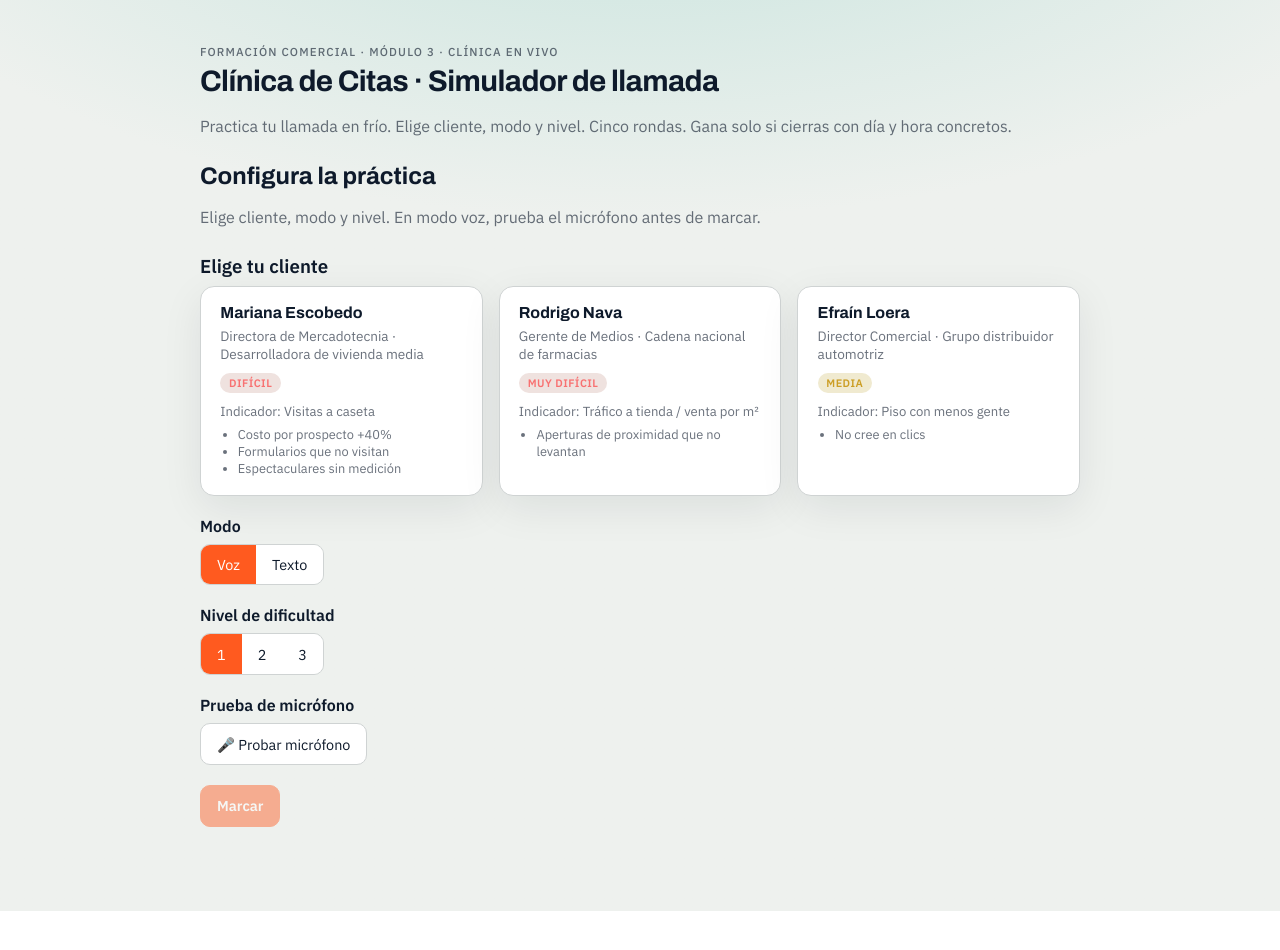
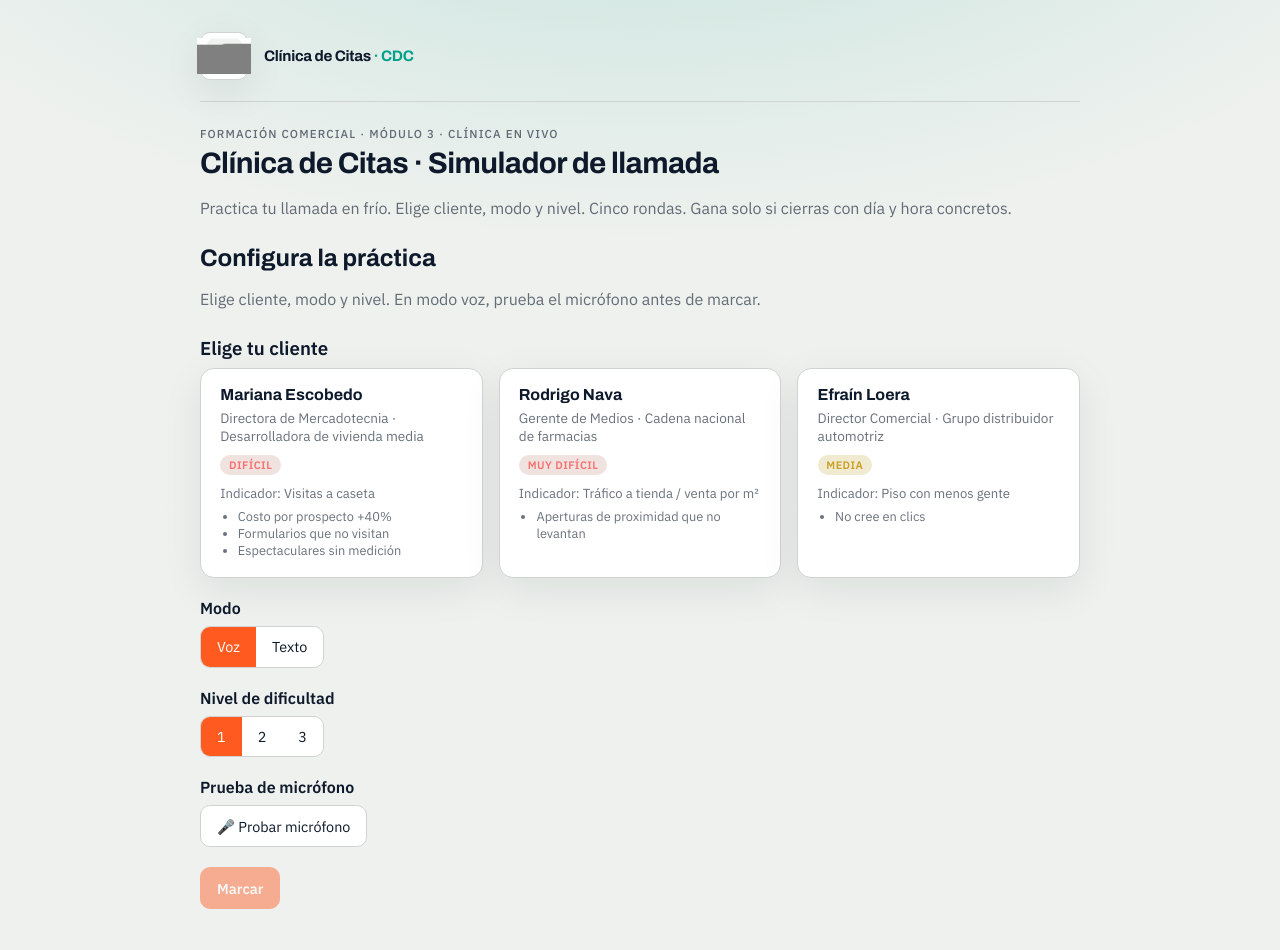
Before and after one commit to krakenlab-it/simulador-llamadas, a Next.js app: page / in a window 1280 px wide. Shown: the top 950 px of the page. Before the commit the page ends 911 px from the top, so only its background shows below. Built offline with nearby package versions, Linux system fonts and the light colour scheme.

Commit message:
fix(ui): add brand header to simulator without changing flow
Co-authored-by: Sebastian <krakenlab-it@users.noreply.github.com>

```diff
--- a/app/components/SimulatorApp.tsx
+++ b/app/components/SimulatorApp.tsx
@@ -3,6 +3,7 @@
 import { useCallback, useState } from "react";
 import { createSession, endSession } from "@/lib/api/client";
 import type { EndSessionResponse, TurnSummary } from "@/lib/api/client";
+import { BrandMark } from "@/components/brand/BrandMark";
 import { SetupScreen, type SetupConfig } from "@/app/components/SetupScreen";
 import { LiveCallScreen } from "@/app/components/LiveCallScreen";
 import { EvaluationScreen } from "@/app/components/EvaluationScreen";
@@ -66,6 +67,13 @@ export function SimulatorApp() {
 
   return (
     <div className="wrap">
+      <header className="site-header">
+        <BrandMark />
+        <p className="brand-wordmark">
+          Clínica de Citas <span>· CDC</span>
+        </p>
+      </header>
+
       <p className="kicker">Formación comercial · Módulo 3 · Clínica en vivo</p>
       <h1>Clínica de Citas · Simulador de llamada</h1>
       <p className="subtitle">
```
